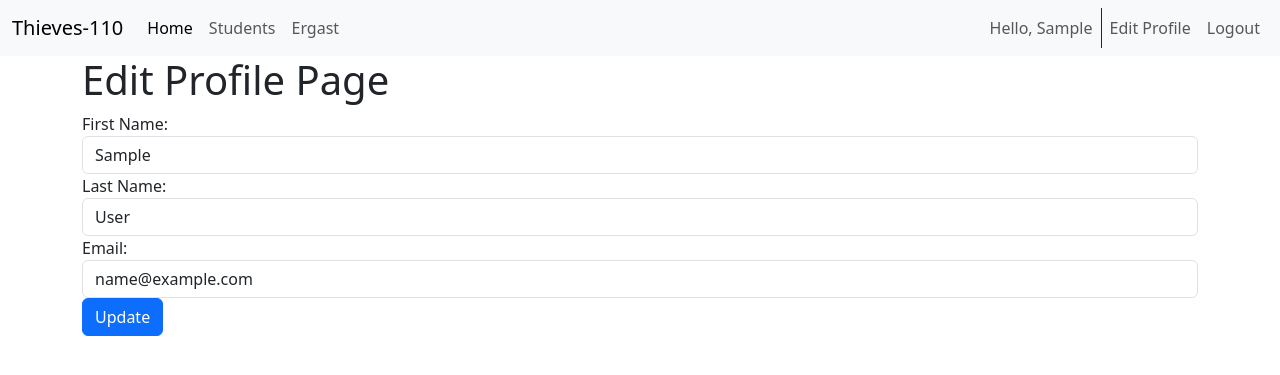
After one commit to cjsachs/Thieves110-Flask, a Flask app: page /edit_profile in a window 1280 px wide. The commit adds this page. Shown: the top 375 px of the page. Run offline with Flask 3, Linux system fonts and the light colour scheme; the visitor is signed in with stand-in values (Sample User, id 1).

Commit message:
Before Blueprints

```diff
--- a/app/forms.py
+++ b/app/forms.py
@@ -16,3 +16,9 @@ class RegisterForm(FlaskForm):
     password = PasswordField('Password: ', validators=[DataRequired()])
     confirm_password = PasswordField('Confirm Password: ', validators=[DataRequired(), EqualTo('password')])
     submit_btn = SubmitField('Register')
+
+class EditProfileForm(FlaskForm):
+    first_name = StringField('First Name:', validators=[DataRequired()])
+    last_name = StringField('Last Name:', validators=[DataRequired()])
+    email = EmailField('Email:', validators=[DataRequired()])
+    submit_btn = SubmitField('Update')
--- a/app/routes.py
+++ b/app/routes.py
@@ -1,6 +1,6 @@
 from flask import render_template, request, flash, redirect, url_for
 import requests
-from app.forms import LoginForm, RegisterForm
+from app.forms import LoginForm, RegisterForm, EditProfileForm
 from app import app
 from app.models import User
 from werkzeug.security import check_password_hash
@@ -79,6 +79,34 @@ def register():
         return redirect(url_for('login'))
     return render_template('register.html', form=form)
 
+@app.route('/edit_profile', methods=['GET', 'POST'])
+@login_required
+def edit_profile():
+    form = EditProfileForm()
+    if request.method == 'POST' and form.validate_on_submit():
+
+        new_user_data = {
+            'first_name': form.first_name.data.title(),
+            'last_name': form.last_name.data.title(),
+            'email': form.email.data.lower()
+        }
+
+        # query current user from db to change
+        queried_user = User.query.filter_by(email=new_user_data['email']).first()
+
+        # check if queried_user already exists
+        if queried_user:
+            flash('Email is already in use.', 'danger')
+            return redirect(url_for('edit_profile'))
+        else:
+           # add changes to db
+           current_user.from_dict(new_user_data)
+           current_user.save_to_db()
+           flash('Profile Updated!', 'success')
+           return redirect(url_for('home'))
+
+    return render_template('edit_profile.html', form=form)
+
 
 
 @app.route('/ergast', methods=['GET', 'POST'])
--- a/app/templates/base.html
+++ b/app/templates/base.html
@@ -6,6 +6,10 @@
     <meta name="viewport" content="width=device-width, initial-scale=1.0">
     <link href="https://cdn.jsdelivr.net/npm/bootstrap@5.3.0-alpha1/dist/css/bootstrap.min.css" rel="stylesheet" integrity="sha384-GLhlTQ8iRABdZLl6O3oVMWSktQOp6b7In1Zl3/Jr59b6EGGoI1aFkw7cmDA6j6gD" crossorigin="anonymous">
     <link rel="stylesheet" href="{{url_for('static', filename='css/styles.css')}}">
+    <link rel="apple-touch-icon" sizes="180x180" href="{{url_for('static', filename='images/apple-touch-icon.png')}}">
+    <link rel="icon" type="image/png" sizes="32x32" href="{{url_for('static', filename='images/favicon-32x32.png')}}">
+    <link rel="icon" type="image/png" sizes="16x16" href="{{url_for('static', filename='images/favicon-16x16.png')}}">
+    <link rel="manifest" href="{{url_for('static', filename='images/site.webmanifest')}}">
     {% block css %}
 
     {% endblock %}
--- /dev/null
+++ b/app/templates/edit_profile.html
@@ -0,0 +1,28 @@
+{% extends 'base.html' %}
+
+{% block title %}
+Edit Profile
+{% endblock %}
+
+{% block content %}
+<h1>Edit Profile Page</h1>
+<form action="{{url_for('edit_profile')}}" method="POST">
+    {{form.hidden_tag()}}
+    <div class="form-group">
+        {{form.first_name.label()}}
+        {{form.first_name(class='form-control', value=current_user.first_name)}}
+      </div>
+      <div class="form-group">
+        {{form.last_name.label()}}
+        {{form.last_name(class='form-control', value=current_user.last_name)}}
+      </div>
+    <div class="form-group">
+      {{form.email.label()}}
+      {{form.email(class='form-control', value=current_user.email)}}
+    </div>
+    {{form.submit_btn(class='btn btn-primary')}}
+    <div style="color:red">
+      <small>{{error}}</small>
+    </div>
+</form>
+{% endblock %}
--- a/app/templates/includes/nav.html
+++ b/app/templates/includes/nav.html
@@ -16,9 +16,6 @@
             <li class="nav-item">
                 <a class="nav-link" href="{{url_for('ergast')}}">Ergast</a>
             </li>
-            <li class="nav-item">
-                <a class="nav-link" href="{{url_for('logout')}}">Logout</a>
-            </li>
             {% else %}
             <li class="nav-item">
                 <a class="nav-link" href="{{url_for('login')}}">Login</a>
@@ -28,10 +25,21 @@
             </li>
             {% endif %}
         </ul>
-        <form class="d-flex" role="search">
-            <input class="form-control me-2" type="search" placeholder="Search" aria-label="Search">
-            <button class="btn btn-outline-success" type="submit">Search</button>
-        </form>
         </div>
+        {% if current_user.is_authenticated %}
+        <div>
+            <ul class="navbar-nav me-auto mb-2 mb-lg-0">
+                <li class="nav-item">
+                    <a class="nav-link border-end border-dark">Hello, {{current_user.first_name}}</a>
+                </li>
+                <li class="nav-item">
+                    <a class="nav-link" href="{{url_for('edit_profile')}}">Edit Profile</a>
+                </li>
+                <li class="nav-item">
+                    <a class="nav-link" href="{{url_for('logout')}}">Logout</a>
+                </li>
+            </ul>
+        </div>
+        {% endif %}
     </div>
     </nav>
```
Also changed, not shown: app/static/images/android-chrome-192x192.png (added), app/static/images/android-chrome-512x512.png (added), app/static/images/apple-touch-icon.png (added), app/static/images/favicon-16x16.png (added), app/static/images/favicon-32x32.png (added), app/static/images/favicon.ico (added), app/static/images/site.webmanifest (added).
